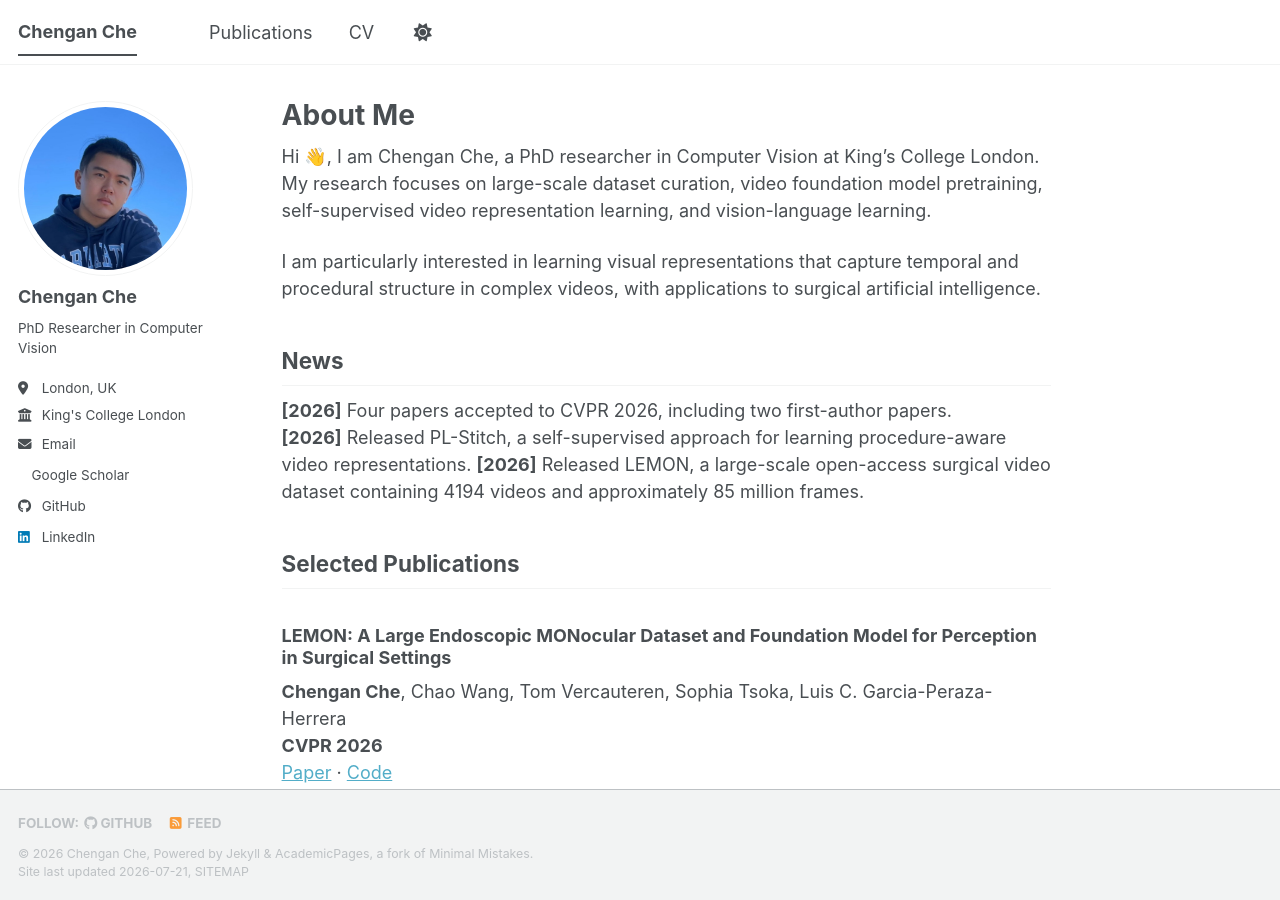
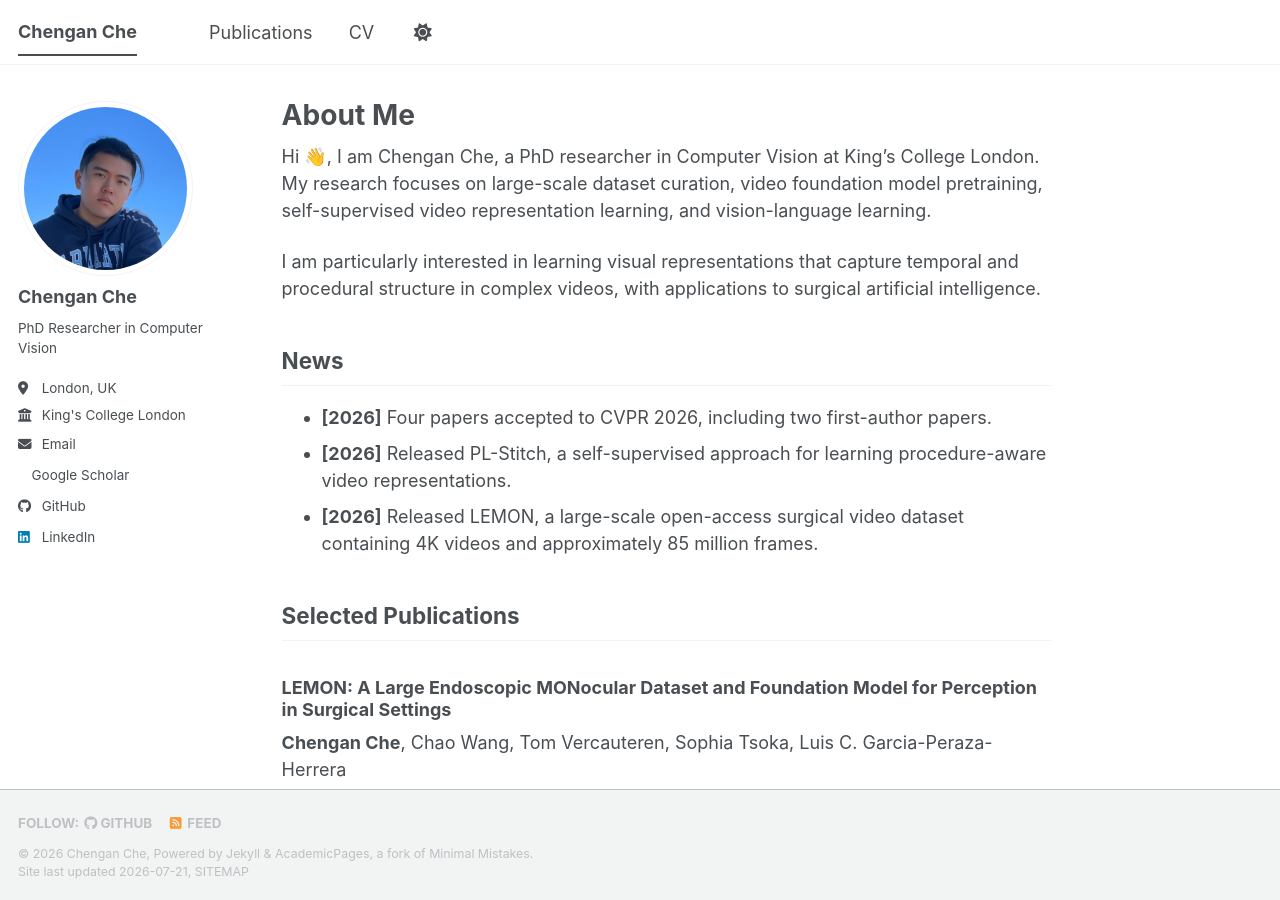
Before and after one commit to chengan-che/chengan-che.github.io, a Jekyll site: the page built from _pages/about.md, in a window 1280 px wide and 900 px high. Built offline with Jekyll 4.4.1, drawn with Linux system fonts in a browser that asks for light colours; a style sheet for code colours, icons or effects is not loaded.

Commit message:
Update about.md

```diff
--- a/_pages/about.md
+++ b/_pages/about.md
@@ -13,9 +13,9 @@ I am particularly interested in learning visual representations that capture tem
 
 ## News
 
-**[2026]** Four papers accepted to CVPR 2026, including two first-author papers.
-**[2026]** Released PL-Stitch, a self-supervised approach for learning procedure-aware video representations.
-**[2026]** Released LEMON, a large-scale open-access surgical video dataset containing 4194 videos and approximately 85 million frames.
+- **[2026]** Four papers accepted to CVPR 2026, including two first-author papers.
+- **[2026]** Released PL-Stitch, a self-supervised approach for learning procedure-aware video representations.
+- **[2026]** Released LEMON, a large-scale open-access surgical video dataset containing 4K videos and approximately 85 million frames.
 
 ## Selected Publications
 
```
